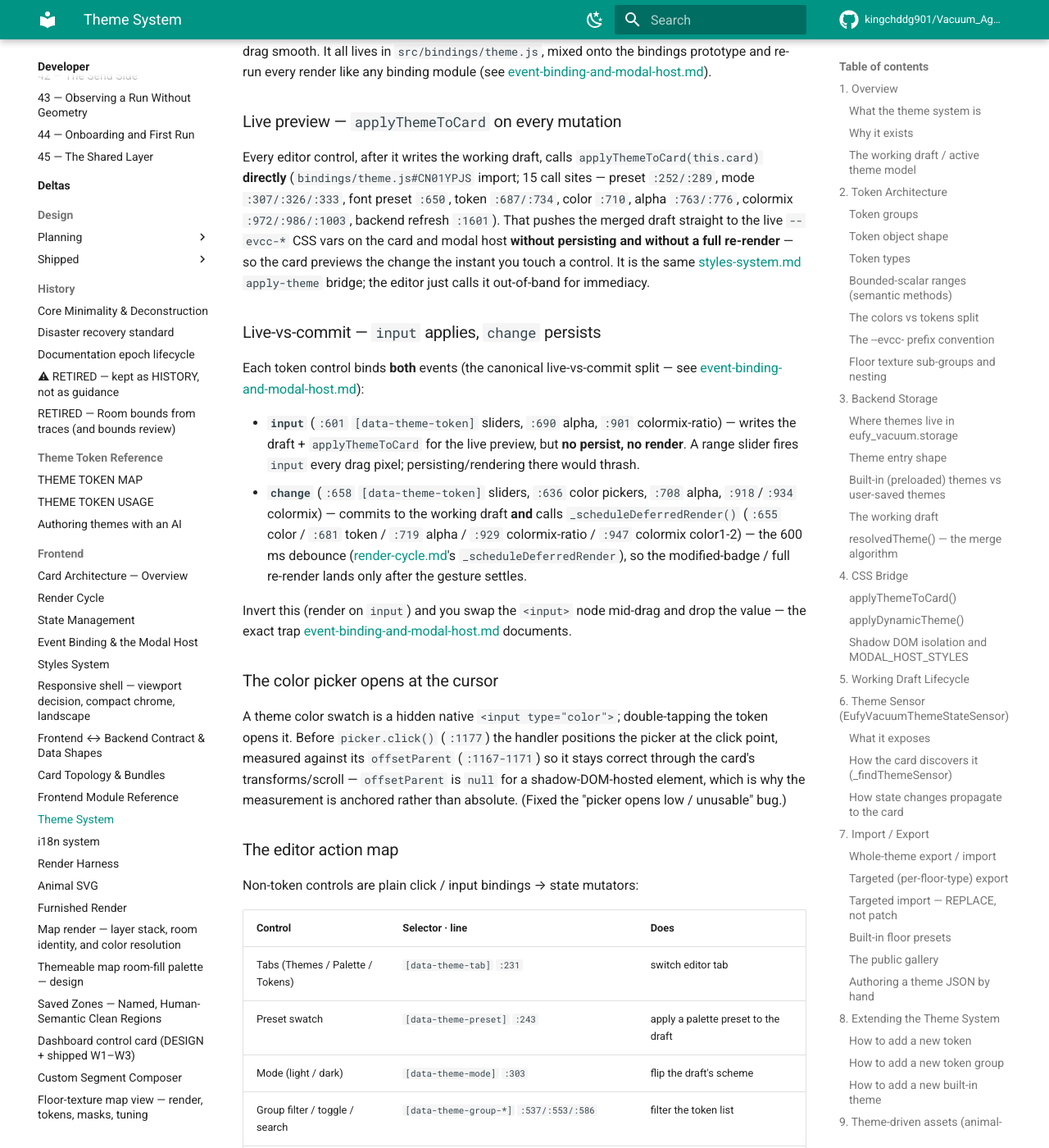
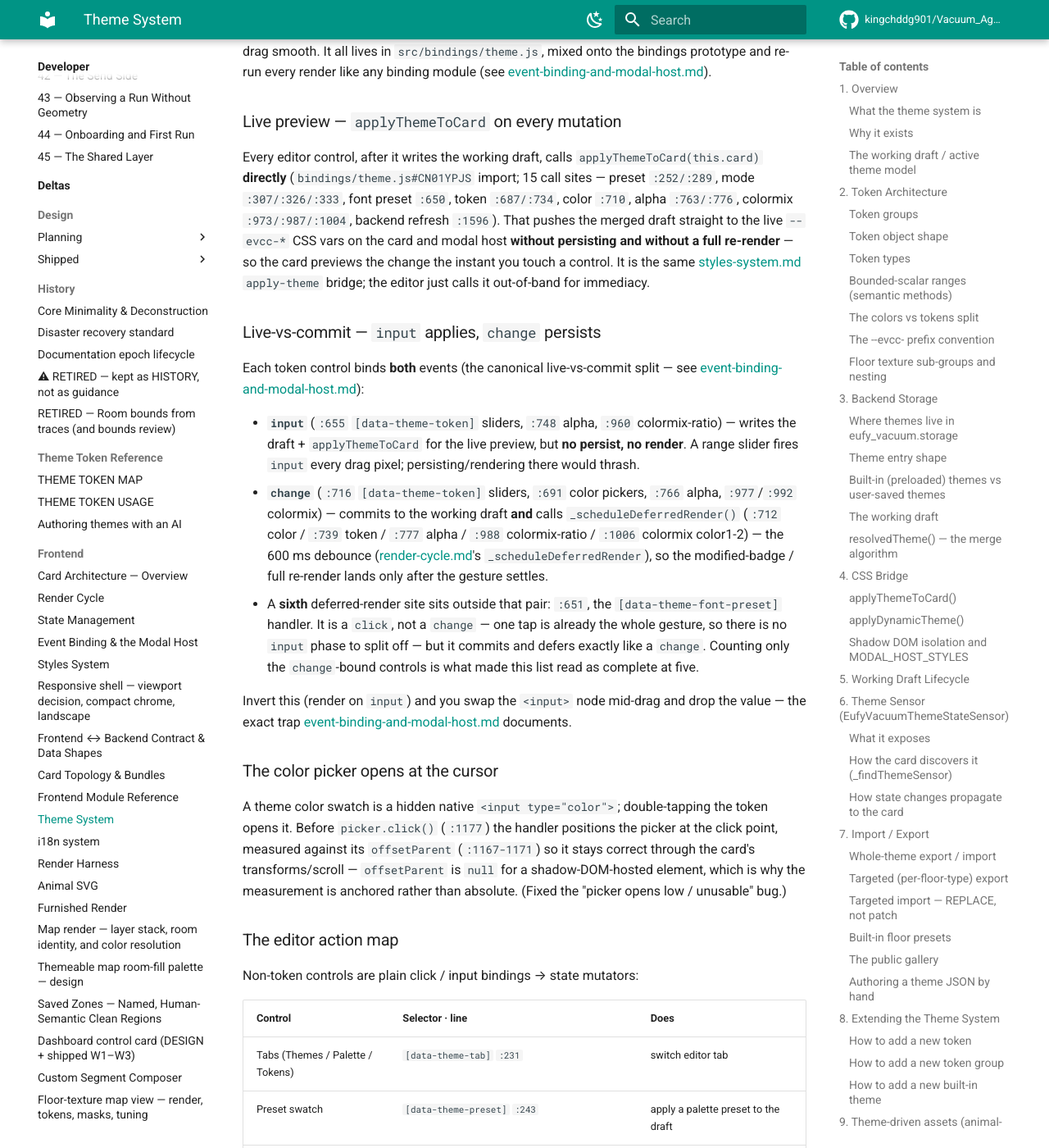
Before and after one commit to kingchddg901/Vacuum_Agent, an MkDocs documentation site: the page built from docs/dev/frontend/theme-system.md, in a window 1280 px wide and 1400 px high, scrolled down 22133 px. Shown: the whole window at 82% size. Built offline with MkDocs 1.6.1 and Material for MkDocs 9.7.7, drawn with Linux system fonts in a browser that asks for light colours; comment, search, counter and statistics services are not loaded.

Commit message:
refactor(theme): drop the unreachable alpha-typed token branches
`type: "alpha"` is not a token type. THEME_TOKEN_TYPES lists color, text,
shadow, size, number, duration, motion and typography, and makeGroupedToken
coerces anything outside that set back to defaultType — so an "alpha" type
could never reach the three handlers that switched on it. No token definition
declares one and nothing else in the tree compares against it.

The alpha a user actually sets lives on a colour row and is written straight
to its own bucket by _bindThemeAlphaEdits, so the edit and reset payloads now
say that in a comment rather than implying a parallel alpha-token path exists.
A token is a colour that CARRIES an alpha, never an alpha in its own right.

Also correct the drifted line references in theme-system.md and record the
sixth deferred-render call site: the [data-theme-font-preset] click handler at
:651. It commits and defers exactly like a `change`, but binds `click` because
one tap is the whole gesture — counting only `change`-bound controls is what
made that list read as complete at five.

Gates: check:styles OK, check:i18n OK, 1059/1059 unit tests pass.

Co-Authored-By: Claude Opus 5 <noreply@anthropic.com>

```diff
--- a/docs/dev/frontend/theme-system.md
+++ b/docs/dev/frontend/theme-system.md
@@ -634,14 +634,15 @@ Sections 4–5 cover the runtime CSS bridge and the working-draft lifecycle; thi
 
 ### Live preview — `applyThemeToCard` on every mutation
 
-Every editor control, after it writes the working draft, calls `applyThemeToCard(this.card)` **directly** (`bindings/theme.js#CN01YPJS` import; 15 call sites — preset `:252/:289`, mode `:307/:326/:333`, font preset `:650`, token `:687/:734`, color `:710`, alpha `:763/:776`, colormix `:972/:986/:1003`, backend refresh `:1601`). That pushes the merged draft straight to the live `--evcc-*` CSS vars on the card and modal host **without persisting and without a full re-render** — so the card previews the change the instant you touch a control. It is the same [styles-system.md](styles-system.md) `apply-theme` bridge; the editor just calls it out-of-band for immediacy.
+Every editor control, after it writes the working draft, calls `applyThemeToCard(this.card)` **directly** (`bindings/theme.js#CN01YPJS` import; 15 call sites — preset `:252/:289`, mode `:307/:326/:333`, font preset `:650`, token `:687/:734`, color `:710`, alpha `:763/:776`, colormix `:973/:987/:1004`, backend refresh `:1596`). That pushes the merged draft straight to the live `--evcc-*` CSS vars on the card and modal host **without persisting and without a full re-render** — so the card previews the change the instant you touch a control. It is the same [styles-system.md](styles-system.md) `apply-theme` bridge; the editor just calls it out-of-band for immediacy.
 
 ### Live-vs-commit — `input` applies, `change` persists
 
 Each token control binds **both** events (the canonical live-vs-commit split — see [event-binding-and-modal-host.md](event-binding-and-modal-host.md)):
 
-- **`input`** (`:601` `[data-theme-token]` sliders, `:690` alpha, `:901` colormix-ratio) — writes the draft + `applyThemeToCard` for the live preview, but **no persist, no render**. A range slider fires `input` every drag pixel; persisting/rendering there would thrash.
-- **`change`** (`:658` `[data-theme-token]` sliders, `:636` color pickers, `:708` alpha, `:918`/`:934` colormix) — commits to the working draft **and** calls `_scheduleDeferredRender()` (`:655` color / `:681` token / `:719` alpha / `:929` colormix-ratio / `:947` colormix color1-2) — the 600 ms debounce ([render-cycle.md](render-cycle.md)'s `_scheduleDeferredRender`), so the modified-badge / full re-render lands only after the gesture settles.
+- **`input`** (`:655` `[data-theme-token]` sliders, `:748` alpha, `:960` colormix-ratio) — writes the draft + `applyThemeToCard` for the live preview, but **no persist, no render**. A range slider fires `input` every drag pixel; persisting/rendering there would thrash.
+- **`change`** (`:716` `[data-theme-token]` sliders, `:691` color pickers, `:766` alpha, `:977`/`:992` colormix) — commits to the working draft **and** calls `_scheduleDeferredRender()` (`:712` color / `:739` token / `:777` alpha / `:988` colormix-ratio / `:1006` colormix color1-2) — the 600 ms debounce ([render-cycle.md](render-cycle.md)'s `_scheduleDeferredRender`), so the modified-badge / full re-render lands only after the gesture settles.
+- A **sixth** deferred-render site sits outside that pair: `:651`, the `[data-theme-font-preset]` handler. It is a `click`, not a `change` — one tap is already the whole gesture, so there is no `input` phase to split off — but it commits and defers exactly like a `change`. Counting only the `change`-bound controls is what made this list read as complete at five.
 
 Invert this (render on `input`) and you swap the `<input>` node mid-drag and drop the value — the exact trap [event-binding-and-modal-host.md](event-binding-and-modal-host.md) documents.
 
```
Also changed, not shown: 1 other file.
